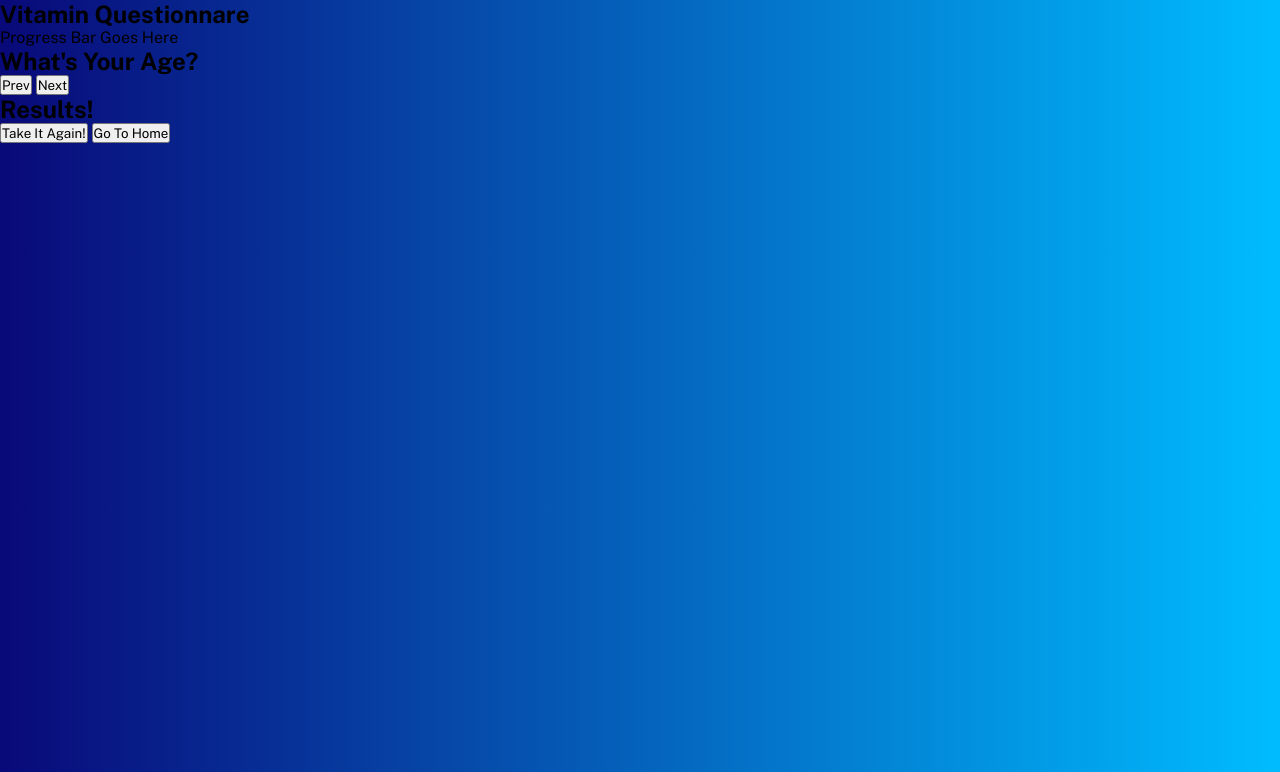
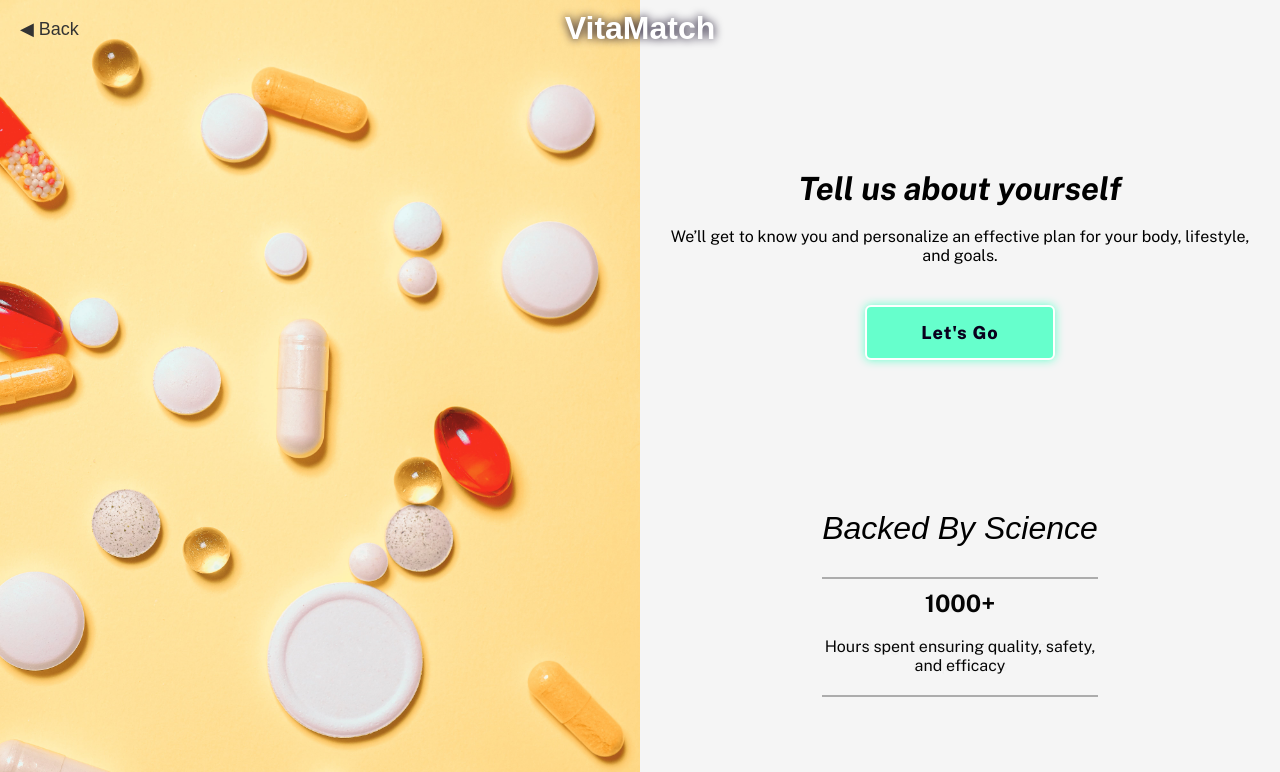
Before and after one commit to JeremiahHerring/VitaminApp, a plain HTML site: page quiz.html in a window 1280 px wide. Shown: the top 772 px of the page. Drawn offline with nearby package versions, Linux system fonts and the light colour scheme; files that its build step writes are made by us from their sources; a web font is replaced by a local one.

Commit message:
big boy changes

```diff
--- /dev/null
+++ b/JS/quiz.js
@@ -0,0 +1,18 @@
+import { initialQuestions, specializedQuestionSets } from './questions.js'
+import {giveRecommendation} from "./recommendationSystem.js";
+
+document.addEventListener('DOMContentLoaded', function () {
+
+const textBlocks = document.querySelectorAll(".text-block")
+let currentIndex = 0
+
+function toggleTextBlocks() {
+    textBlocks[currentIndex].classList.remove('show');
+    currentIndex = (currentIndex + 1) % textBlocks.length;
+    textBlocks[currentIndex].classList.add('show')
+}
+
+setInterval(toggleTextBlocks, 5000)
+textBlocks[currentIndex].classList.add('show')
+
+})
--- a/quiz.html
+++ b/quiz.html
@@ -4,41 +4,47 @@
     <meta charset="UTF-8">
     <meta name="viewport" content="width=device-width, initial-scale=1.0">
     <title>Quiz</title>
-    <link rel="stylesheet" href="styles.css">
+    <link rel="stylesheet" href="styles/quiz.css">
     <link rel="preconnect" href="https://fonts.googleapis.com">
     <link rel="preconnect" href="https://fonts.gstatic.com" crossorigin>
     <link href="https://fonts.googleapis.com/css2?family=Dela+Gothic+One&family=Luckiest+Guy&family=Pixelify+Sans:wght@500&family=Public+Sans:ital,wght@0,400;0,500;0,600;0,700;0,800;0,900;1,400;1,500;1,600;1,700;1,800;1,900&family=Rubik:ital,wght@1,500&display=swap" rel="stylesheet">
 </head>
 <body>
-    <div class="container">
-        <section class="quiz-section">
-            <div class="quiz-box">
-                <h1> Vitamin Questionnare</h1>
-                <div class="quiz-header">
-                    <span>Progress Bar Goes Here</span>
-                </div>
+    <div class="main">
+        <header class="header">
+            <a href="index.html" class="back-link">&#9664; Back</a>
+            <a href="index.html" class="logo">VitaMatch</a>
 
-                <h2 class="question-text">What's Your Age?</h2>
+        </header>
+        <section class="beginning">
+            <img src="assets/scattered-vitamins.jpg" alt="" class="beginning-img">
+            <div class="beginning-content">
+                <h1>Tell us about yourself</h1>
+                <p>We’ll get to know you and personalize an effective plan for your body, lifestyle, and goals.</p>
+                <button class="continue-btn">Let's Go</button>
 
-                <div class="option-list">
-                </div>
-                <div class="quiz-footer">
-                    <button class="prev-btn">Prev</button>
-                    <button class="next-btn">Next</button>
-                    <div class="particle"> </div>
+            <div class="backed-by-science">
+                <h1>Backed By Science</h1>
+                <div class="science-content">
+                    <div class="text-block" id="text-block1">
+                        <h2>1000+</h2>
+                        <p>Hours spent ensuring quality, safety, and efficacy</p>
+                    </div>
+                    <div class="text-block" id="text-block2">
+                        <h2>5%</h2>
+                        <p>Of all ingredients make the cut for our products</p>
+                    </div>
+                    <div class="text-block" id="text-block3">
+                        <h2>1200+</h2>
+                        <p>Studies references when developing our products</p>
+                    </div>
                 </div>
             </div>
-            <div class="result-box">
-                <h2>Results!</h2>
-                <div class="buttons">
-                    <button class="tryAgain-btn">Take It Again!</button>
-                    <button class="goHome-btn">Go To Home</button>
-                </div>
-            </div>
-        </section>
+        </div>
+    </section>
     </div>
-
-    <script type="module" src="questions.js"></script>
-    <script type="module" src="recommendationSystem.js"></script>
+    <script type="module" src="JS/quiz.js"></script>
+    <script type="module" src="JS/questions.js"></script>
+    <script type="module" src="JS/recommendationSystem.js"></script>
 </body>
 </html>
--- /dev/null
+++ b/styles/quiz.css
@@ -0,0 +1,142 @@
+* {
+    margin: 0;
+    padding: 0;
+    box-sizing: border-box;
+    font-family: 'Public Sans', sans-serif;
+}
+
+body, html {
+    height: 100%;
+    margin: 0;
+    background-color: #f5f5f5;
+}
+
+header {
+    color: white;
+    padding: 10px;
+    text-align: center;
+    background-color: transparent;
+    position: relative;
+    z-index: 2;
+    position: fixed; /* Fix the header at the top */
+    width: 100%; /* Make the header full-width */
+}
+
+.header {
+    display: flex;
+    justify-content: center;
+    align-items: center;
+    padding: 10px;
+}
+
+
+.logo {
+    font-family: "Poppins", sans-serif;
+    font-size: 32px;
+    color: #fff;
+    text-decoration: none;
+    font-weight: 700;
+    filter: drop-shadow(0 0 5px #09001d);
+}
+
+.main {
+    display: flex;
+    flex-direction: column; /* Change to column to stack header on top of the content */
+    align-items: center; /* Center items horizontally */
+    justify-content: flex-start; /* Align items at the start (top) of the column */
+    height: 100%;
+}
+
+.beginning {
+    display: flex;
+    flex: 1;
+    width: 100%;
+}
+
+.beginning-img {
+    width: 50%;
+    height: 100%;
+    object-fit: cover;
+}
+
+.beginning-content {
+    display: flex;
+    flex: 1;
+    flex-direction: column;
+    background-color: #f5f5f5;
+    align-items: center; /* Center items horizontally */
+    padding: 20px; /* Add padding for better spacing */
+}
+
+.beginning-content h1 {
+    margin-top: 150px;
+    font-size: 32px;
+    font-style: italic;
+}
+
+.beginning-content p {
+    margin: 20px 0 20px 0;
+    text-align: center;
+}
+
+.continue-btn {
+    margin-top: 20px;
+    width: 190px;
+    height: 55px;
+    background: #66ffcc;
+    border: 2px solid #fff;
+    outline: none;
+    border-radius: 6px;
+    box-shadow: 0 0 10px #66ffcc;
+    font-size: 18px;
+    color: #09001d;
+    letter-spacing: 1px;
+    font-weight: 800;
+    cursor: pointer;
+    transition: .5s;
+}
+
+.continue-btn:hover {
+    background: #329da8;
+    box-shadow: none;
+}
+
+.back-link {
+    font-family: "Poppins", sans-serif;
+    font-size: 18px;
+    color: #333;
+    text-decoration: none;
+    margin-left: 10px;
+    cursor: pointer;
+    position: absolute;
+    left: 10px;
+}
+
+.back-link:hover {
+    text-decoration: underline;
+}
+
+.backed-by-science h1 {
+    font-family: "Poppins", sans-serif;
+    text-align: center;
+    font-weight: 500;
+}
+
+.science-content {
+    position: relative;
+}
+
+.text-block {
+    position: absolute;
+    margin-top: 30px;
+    border-top: 2px solid rgba(0, 0, 0, .3);
+    padding-top: 10px;
+    border-bottom: 2px solid rgba(0, 0, 0, .3);
+    opacity: 0;
+    transition: opacity 1s ease-in-out;
+    text-align: center;
+}
+
+.text-block.show {
+    opacity: 1;
+}
```
Also changed, not shown: index.html (+5 -6 lines), quiz.js (deleted, +0 -207 lines), JS/main.js (renamed from main.js), JS/questions.js (renamed from questions.js), JS/recommendationSystem.js (renamed from recommendationSystem.js), JS/swiper-bundle.min.js (renamed from swiper-bundle.min.js), assets/scattered-vitamins.jpg (added), styles/home.css (renamed from styles/styles.css).
